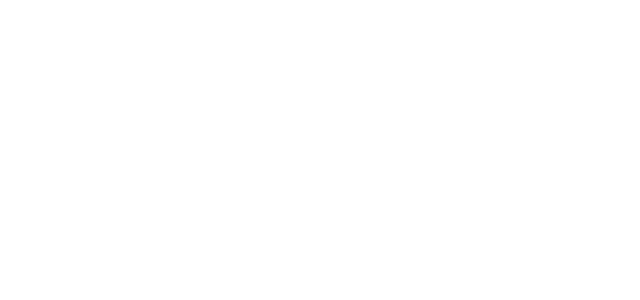
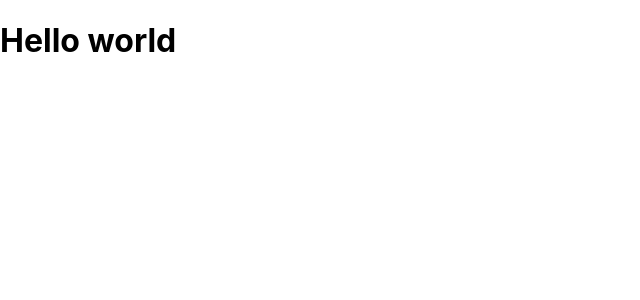
Before and after one commit to soranlotfi/To-do-list, a React (Create React App) app: page /about in a window 1280 px wide. Before the commit this address had no page. Shown: the top 300 px of the page, without its empty margins (0-640 px from the left). Built offline with nearby package versions, Linux system fonts and the light colour scheme.

Commit message:
hoc and routing

```diff
--- a/src/App.js
+++ b/src/App.js
@@ -1,14 +1,15 @@
-import {BrowserRouter,Routes,Route} from "react-router-dom";
+import {BrowserRouter, Routes, Route} from "react-router-dom";
 import Homepage from "./pages/home-page/Homepage";
+import About from "./pages/about-page/About";
+import PageLayout from "./PageLayout";
 
-const App = () =>{
-    return(
+const App = () => {
+    return (
         <div className="app">
             <BrowserRouter>
                 <Routes>
-                    <Route path="/" element={<Homepage/>}>
-                        <Route path="/tasks" element={<h1>hell </h1>}></Route>
-                    </Route>
+                    <Route path="/" element={<Homepage/>}/>
+                    <Route path="/about" element={<About/>}/>
                 </Routes>
             </BrowserRouter>
         </div>
--- /dev/null
+++ b/src/PageLayout.js
@@ -0,0 +1,14 @@
+import Navbar from "./pages/home-page/components/navbar";
+import Footer from "./pages/home-page/components/footer";
+import {Outlet} from "react-router-dom";
+
+const PageLayout = ({children}) => {
+    console.log(children)
+    return <>
+        <Navbar/>
+        {children}
+        <Footer/>
+    </>
+
+}
+export default PageLayout
--- /dev/null
+++ b/src/pages/about-page/About.js
@@ -0,0 +1,13 @@
+import {Outlet} from "react-router-dom";
+
+const About = ()=>{
+    return(
+       <>
+           <h1>Hello world</h1>
+
+       </>
+
+    )
+}
+
+export default About;
--- a/src/pages/home-page/Homepage.js
+++ b/src/pages/home-page/Homepage.js
@@ -1,15 +1,15 @@
 import Navbar from "./components/navbar";
-import {NavLink} from "react-router-dom";
+import {NavLink, Outlet} from "react-router-dom";
 import "./styles/styles.css"
 import Main from "./components/main";
-import Footer from "./components/footer";
-const Homepage = () =>{
-   return(
-      <>
-         <Navbar/>
-          <Main/>
-          <Footer/>
-      </>
-   )
+import PageLayout from "../../PageLayout";
+
+const Homepage = () => {
+    return (
+        <PageLayout>
+            <Main/>
+        </PageLayout>
+
+    )
 }
 export default Homepage;
--- a/src/pages/home-page/components/footer.jsx
+++ b/src/pages/home-page/components/footer.jsx
@@ -1,18 +1,17 @@
+import {Outlet} from "react-router-dom";
+
 const Footer = () => {
     return (<footer className="app-footer">
             <div className="container">
-                {/*<div className="footer-captions">*/}
-                {/*    <p>copyright 2013 all rights reservrd</p>*/}
-                {/*    <p>designed by Soran Lotfi</p>*/}
-                {/*</div>*/}
                 <div className="footer-icons">
                     <a href="#" className="footer-icon"><i className="fa fa-github"></i> </a>
                     <a href="#" className="footer-icon"> <i className="fa fa-linkedin"></i></a>
                     <a href="#" className="footer-icon"> <i className="fa fa-telegram"></i></a>
                     <a href="#" className="footer-icon"> <i className="fa fa-instagram"></i></a>
-
                 </div>
             </div>
+        <Outlet/>
+
         </footer>)
 }
 
--- a/src/pages/home-page/components/main.jsx
+++ b/src/pages/home-page/components/main.jsx
@@ -1,5 +1,5 @@
 import "../styles/styles.css"
-import {Link} from "react-router-dom";
+import {Link, Outlet} from "react-router-dom";
 const Main = ()=>{
     return(
         <main className="app-introduce">
@@ -17,6 +17,7 @@ const Main = ()=>{
                     </button>
                 </div>
             </div>
+
         </main>
     )
 }
--- a/src/pages/home-page/components/navbar.jsx
+++ b/src/pages/home-page/components/navbar.jsx
@@ -1,4 +1,4 @@
-import {NavLink} from "react-router-dom";
+import {NavLink, Outlet} from "react-router-dom";
 
 const Navbar = () => {
     return (
@@ -13,6 +13,8 @@ const Navbar = () => {
                     Todo List
                 </h2>
             </div>
+            <Outlet/>
+
         </nav>
     )
 }
```
Also changed, not shown: src/pages/about-page/index.js (deleted), src/pages/home-page/styles/styles.css (line endings or trailing spaces).
